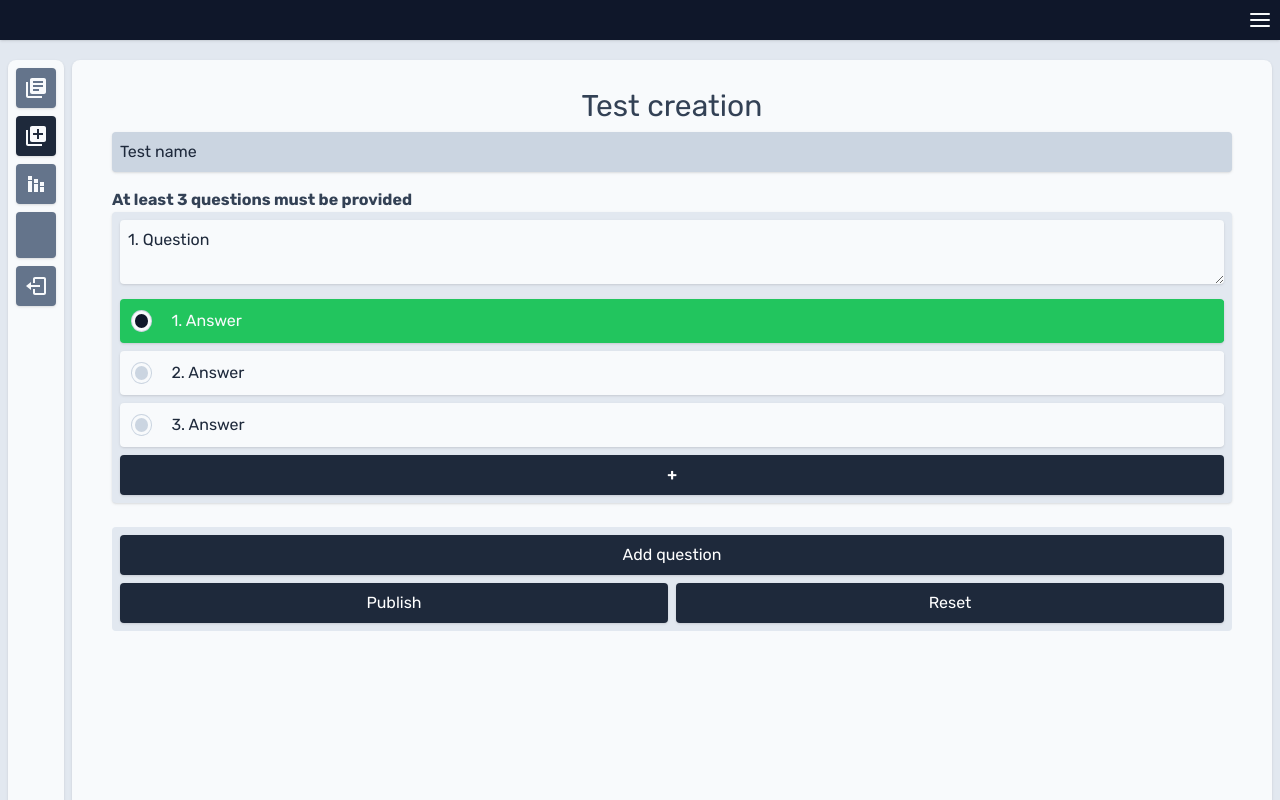
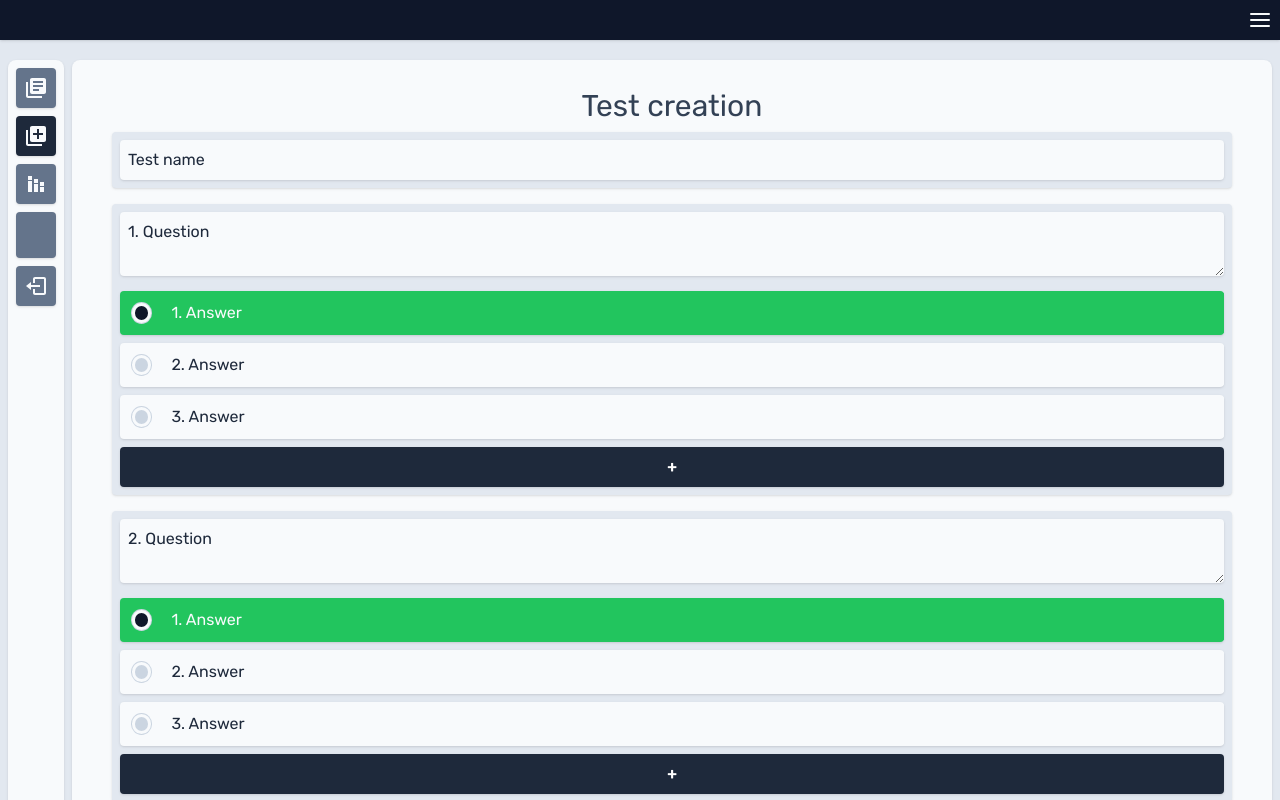
Before and after one commit to whatislove23/react-test-portal, a React (Create React App) app: page /react-test-portal/create in a window 1280 px wide. Shown: the top 800 px of the page. Built offline with nearby package versions, Linux system fonts and the light colour scheme; sample sign-in values are in the browser's storage; some icons are missing.

Commit message:
users stat fix && test page update

```diff
--- a/src/components/CreateTest.tsx
+++ b/src/components/CreateTest.tsx
@@ -10,7 +10,7 @@ import { useAppSelector } from "../app/hooks";
 import { useNavigate } from "react-router-dom";
 import { IToServer } from "../interfaces/interfaces";
 import { postData } from "../functions/apiFunctions";
-import { Formik, Form, Field, FieldArray } from "formik";
+import { Formik, Form, Field, FieldArray, ErrorMessage } from "formik";
 
 function CreateTest() {
   const { user } = useAppSelector(getUser);
@@ -19,6 +19,24 @@ function CreateTest() {
   const initialValues = {
     title: "",
     questions: [
+      {
+        id: uuid(),
+        question: "",
+        answers: [
+          { answer: "", isRight: true, id: uuid() },
+          { answer: "", isRight: false, id: uuid() },
+          { answer: "", isRight: false, id: uuid() },
+        ],
+      },
+      {
+        id: uuid(),
+        question: "",
+        answers: [
+          { answer: "", isRight: true, id: uuid() },
+          { answer: "", isRight: false, id: uuid() },
+          { answer: "", isRight: false, id: uuid() },
+        ],
+      },
       {
         id: uuid(),
         question: "",
@@ -57,7 +75,7 @@ function CreateTest() {
             ),
         })
       )
-      .min(3, "At least 3 questions must be provided"),
+      .required(),
   });
   const onFormSubmit = (data: IToServer) => {
     const loadingToast = toast.loading("Loading...");
@@ -83,6 +101,7 @@ function CreateTest() {
     <div className="h-full ">
       <Formik
         validateOnBlur={false}
+        validateOnChange={true}
         validationSchema={validationSchema}
         initialValues={initialValues}
         onSubmit={onFormSubmit}
@@ -94,28 +113,26 @@ function CreateTest() {
           setFieldValue,
           submitForm,
           validateForm,
+          errors,
         }) => (
           <Form className="px-5 mx-auto ">
             <h1 className="text-3xl text-slate-700 text-center my-2">
               Test creation
             </h1>
+
             <div className="">
-              <StyledErrorField name={"title"} className="mb-2" />
-              <Field
-                name="title"
-                placeholder="Test name"
-                className="p-2 rounded w-full bg-slate-300 shadow placeholder:text-slate-800 outline-none mb-4"
-              />
-
+              <div className=" bg-slate-200 flex flex-col items-center mb-4 p-2 rounded shadow">
+                <StyledErrorField name="title" className="w-full mb-2" />
+                <Field
+                  name="title"
+                  placeholder={"Test name"}
+                  className={`p-2 rounded w-full bg-slate-50 shadow outline-none placeholder:text-slate-800 $`}
+                />
+              </div>
               <FieldArray name="questions">
                 {({ insert, remove, push }) => {
                   return (
-                    <>
-                      {values.questions.length < 3 && (
-                        <div className="font-bold text-slate-700">
-                          At least 3 questions must be provided
-                        </div>
-                      )}
+                    <div className="">
                       <div className="flex flex-col  rounded gap-4">
                         {values.questions.map((question, index) => {
                           return (
@@ -123,7 +140,7 @@ function CreateTest() {
                               key={question.id}
                               className="bg-slate-200 p-2  rounded shadow "
                             >
-                              {values.questions.length > 1 && (
+                              {values.questions.length > 3 && (
                                 <RxCross2
                                   onClick={() => remove(index)}
                                   className="ml-auto text-xl text-slate-900 font-bold cursor-pointer  mb-1"
@@ -136,13 +153,22 @@ function CreateTest() {
                               <Field
                                 name={`questions[${index}].question`}
                                 placeholder={`${index + 1}. Question `}
-                                className="p-2 rounded w-full bg-slate-50 shadow placeholder:text-slate-800 outline-none h-auto max-h-60"
+                                className={`p-2 rounded w-full bg-slate-50 shadow placeholder:text-slate-800 outline-none h-auto max-h-60`}
                                 type="text"
                                 as="textarea"
                               />
                               <FieldArray name={`questions[${index}].answers`}>
                                 {({ insert, remove, push }) => (
                                   <div className="flex flex-col w-full gap-2 mt-2">
+                                    {question.answers.every(
+                                      (answer) => answer.isRight === false
+                                    ) && (
+                                      <p>
+                                        {" "}
+                                        At least one correct question must be
+                                        provided
+                                      </p>
+                                    )}
                                     {question.answers.map(
                                       (answer, indexans) => {
                                         const handleRadioChange = () => {
@@ -154,7 +180,6 @@ function CreateTest() {
                                                   answerIndex === indexans, // Set selected answer to true, others to false
                                               })
                                             );
-
                                           setFieldValue(
                                             `questions[${index}].answers`,
                                             updatedAnswers
@@ -207,9 +232,9 @@ function CreateTest() {
                                                       ? "text-slate-50"
                                                       : "text-sate-700"
                                                   }`}
-                                                  onClick={() =>
-                                                    remove(indexans)
-                                                  }
+                                                  onClick={() => {
+                                                    remove(indexans);
+                                                  }}
                                                 />
                                               )}
                                             </div>
@@ -256,7 +281,7 @@ function CreateTest() {
                           </Button>
                         </div>
                       </div>
-                    </>
+                    </div>
                   );
                 }}
               </FieldArray>
--- a/src/components/Stats.tsx
+++ b/src/components/Stats.tsx
@@ -26,9 +26,11 @@ function Stat({ id, title = "Your statistics" }: Props) {
   const idstat = useRef(0);
   useEffect(() => {
     setLoading(true);
-    fetchData(`getUserResults/${user.id}`)
+    fetchData(`getUserResults/${id || user.id}`)
       .then((res) => {
         setResults(res?.data);
+        // console.log(res.data);
+
         storedData.current = res?.data;
         setLoading(false);
       })
--- a/src/components/StatsTestUsers.tsx
+++ b/src/components/StatsTestUsers.tsx
@@ -20,6 +20,7 @@ export default function StatsTestUsers() {
     setLoading(true);
     fetchData(`getUsersByTest/${id}`)
       .then((response) => {
+        // console.log(response.data);
         setData(response?.data);
         setLoading(false);
       })
```
